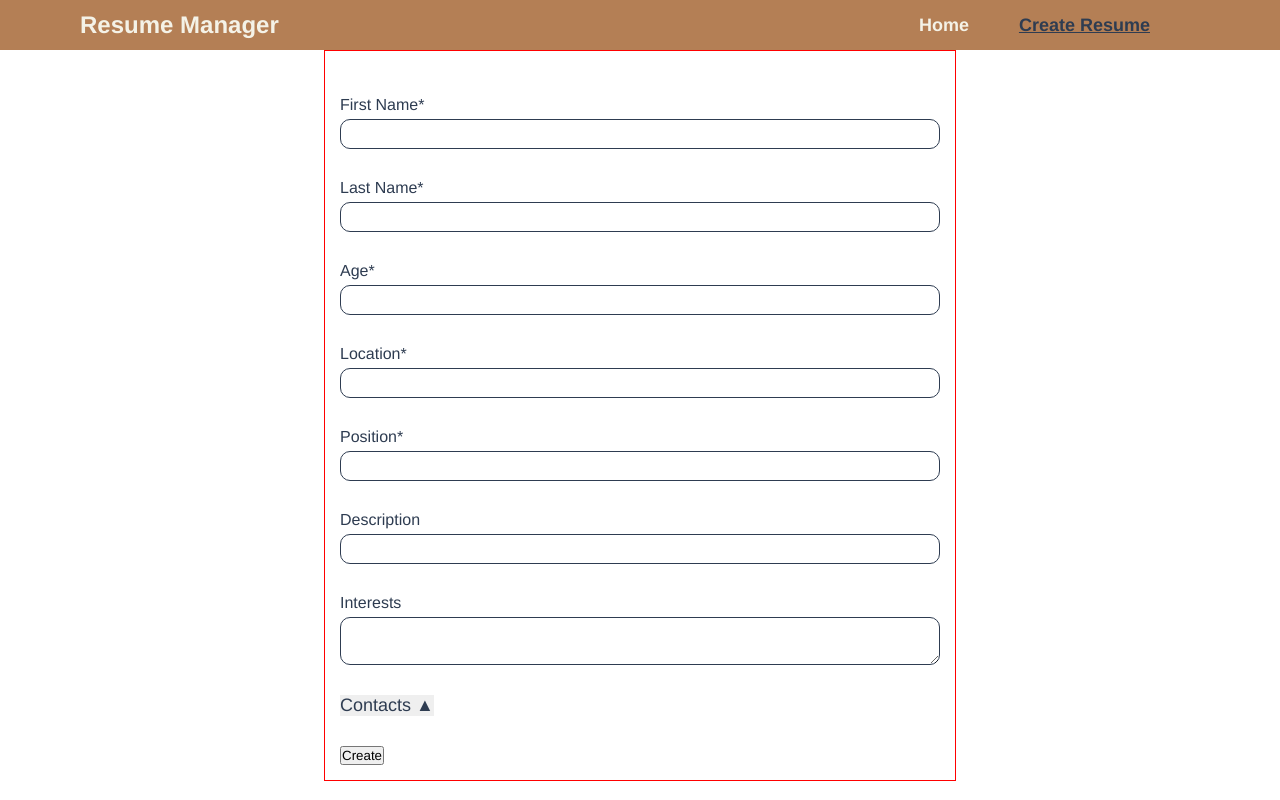
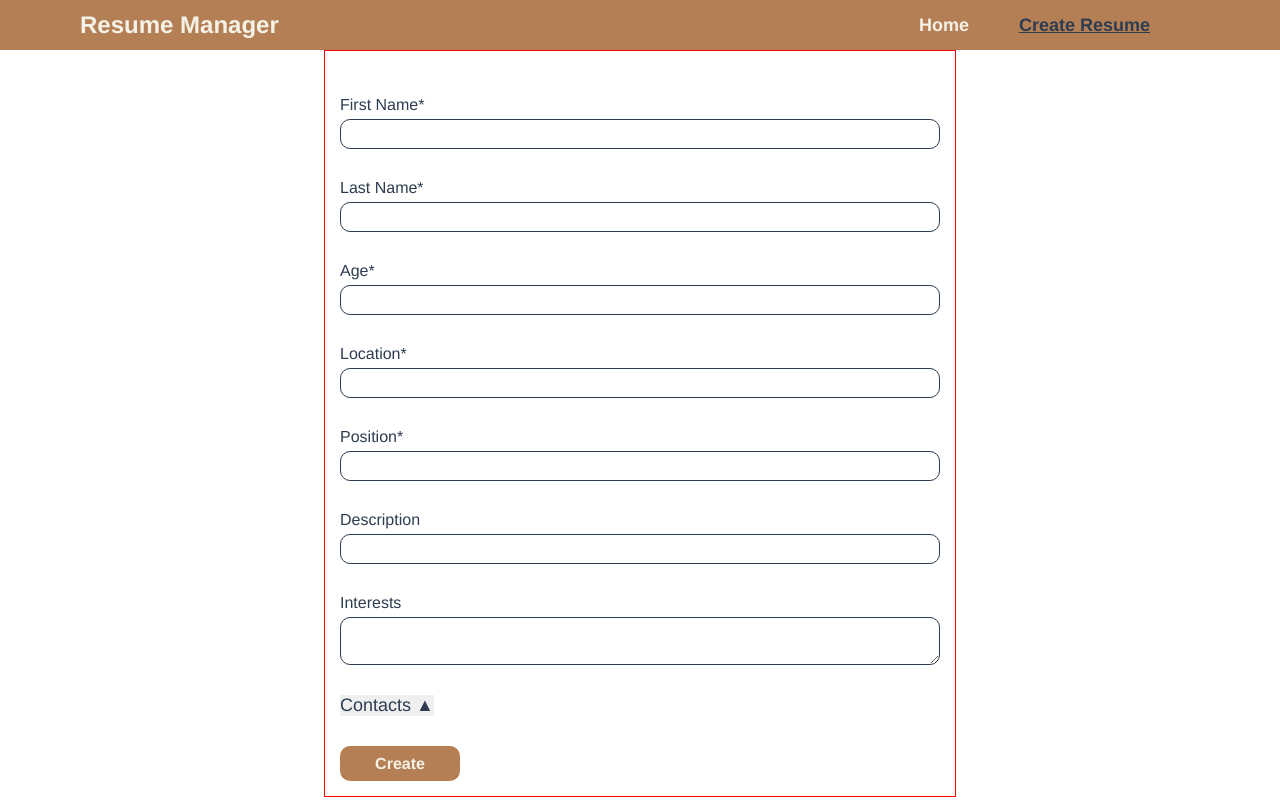
Before and after one commit to Torishnia/resume-manager-ui, a Vue app: page /create in a window 1280 px wide. Built offline with nearby package versions, Linux system fonts and the light colour scheme.

Commit message:
7: add styles for button (#18)

```diff
--- a/src/views/CreateResume.vue
+++ b/src/views/CreateResume.vue
@@ -21,7 +21,7 @@
     />
 
     <ContactInfo @contact-data="handleContactData" />
-    <button type="submit">Create</button>
+    <button type="submit" class="btn-create">Create</button>
   </form>
 </template>
 
@@ -109,6 +109,24 @@
     border: 1px solid red;
   }
 
+  .btn-create {
+    width: 100%;
+    height: 35px;
+    font-size: 16px;
+    font-weight: 600;
+    text-align: center;
+    color: #f4f2e7;
+    background: #b47f55;
+    border: 2px solid #b47f55;
+    border-radius: 10px;
+    cursor: pointer;
+  }
+
+  .btn-create:hover {
+    color: #2e3c51;
+    background: none;
+  }
+
   @media screen and (min-width: 426px) {
     .container {
       margin: 0 auto;
@@ -120,5 +138,9 @@
     .container {
       width: 600px;
     }
+
+    .btn-create {
+      width: 120px;
+    }
   }
 </style>
```
